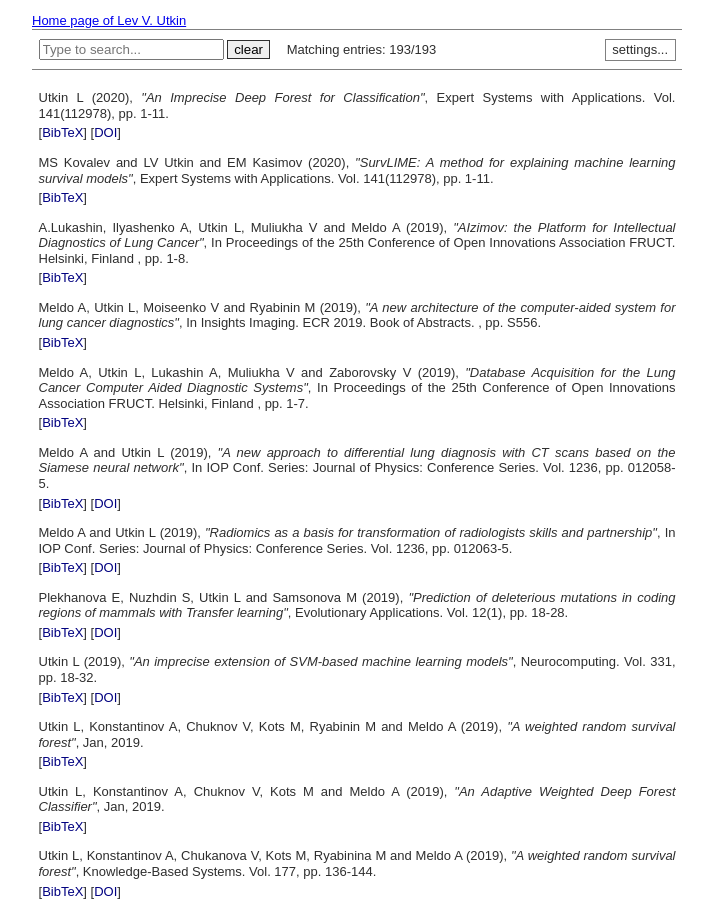
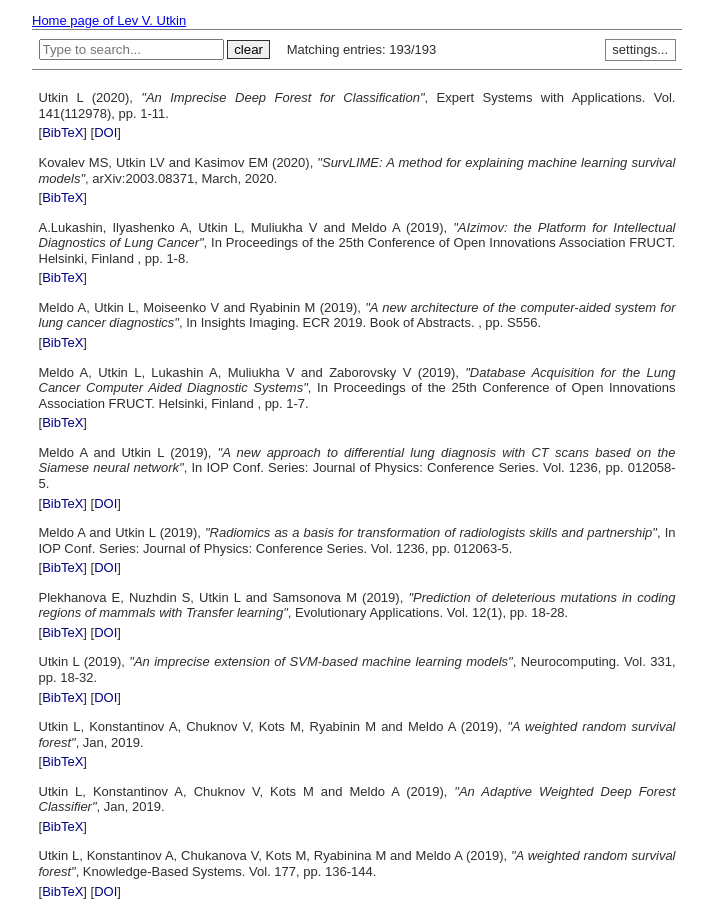
Before and after one commit to levutkin/levutkin.github.io, a Jekyll site: the page publications.html, which Jekyll copies as it is, in a window 1280 px wide and 900 px high. Shown: the whole window, without its empty margins (283-996 px from the left). Built offline with Jekyll 4.4.1, drawn with Linux system fonts in a browser that asks for light colours.

Commit message:
Update publications.html

```diff
--- a/publications.html
+++ b/publications.html
@@ -425,7 +425,7 @@ p.infolinks { margin: 0.3em 0em 0em 0em; padding: 0px; }
 </pre></td>
 
 <tr id="Kovalev-Utkin-Kasimov-20" class="entry">
-	<td> MS Kovalev and LV Utkin and EM Kasimov (2020), <i>"SurvLIME: A method for explaining machine learning survival models"</i>, Expert Systems with Applications.  Vol. 141(112978), pp. 1-11.
+	<td> Kovalev MS, Utkin LV and Kasimov EM (2020), <i>"SurvLIME: A method for explaining machine learning survival models"</i>, arXiv:2003.08371, March, 2020.
 	<p class="infolinks"> [<a href="javascript:toggleInfo('Kovalev-Utkin-Kasimov-20','bibtex')">BibTeX</a>]
 </td>
 </tr>
```
